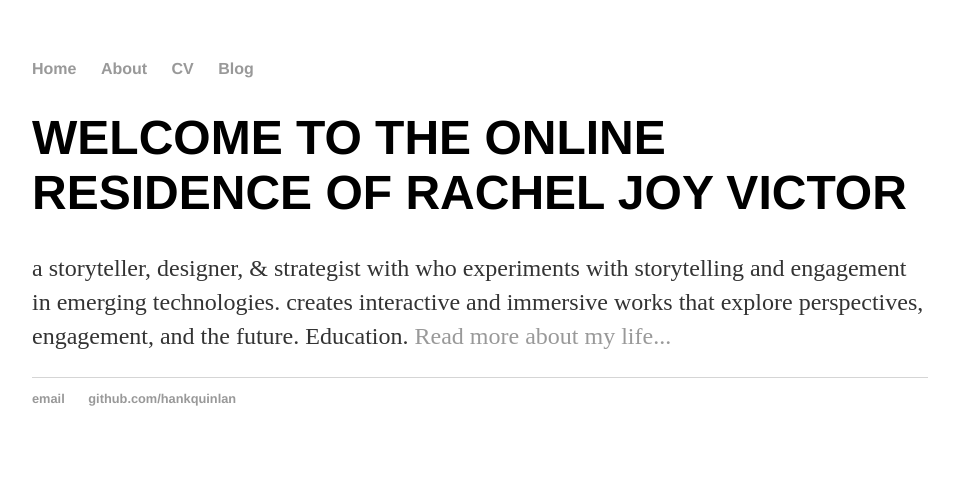
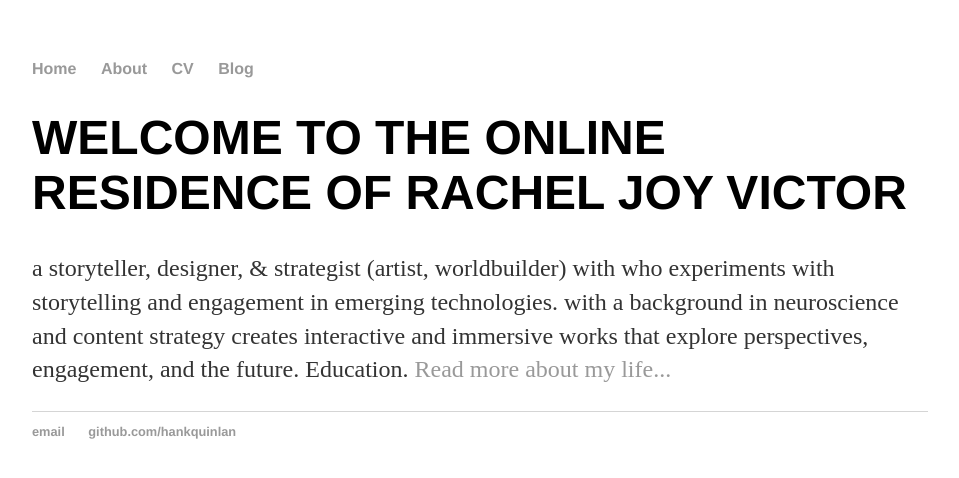
Before and after one commit to racheljoyvictor/racheljoyvictor.github.io, a Jekyll site: the page built from index.html, in a window 1280 px wide. Shown: the top 478 px of the page, without its empty margins (160-1119 px from the left). Built offline with Jekyll 4.4.1, drawn with Linux system fonts in a browser that asks for light colours.

Commit message:
update home page text

```diff
--- a/index.html
+++ b/index.html
@@ -4,6 +4,7 @@ title: Rachel Joy Victor, a curious person
 ---
 <div class="blurb">
 	<h1>WELCOME TO THE ONLINE RESIDENCE OF RACHEL JOY VICTOR</h1>
-	<p>a storyteller, designer, & strategist with who experiments with storytelling and engagement in emerging technologies.
+	<p>a storyteller, designer, & strategist (artist, worldbuilder) with who experiments with storytelling and engagement in emerging technologies.
+		with a background in neuroscience and content strategy
 		creates interactive and immersive works that explore perspectives, engagement, and the future. Education. </em> <a href="/about">Read more about my life...</a></p>
 </div><!-- /.blurb -->
```
